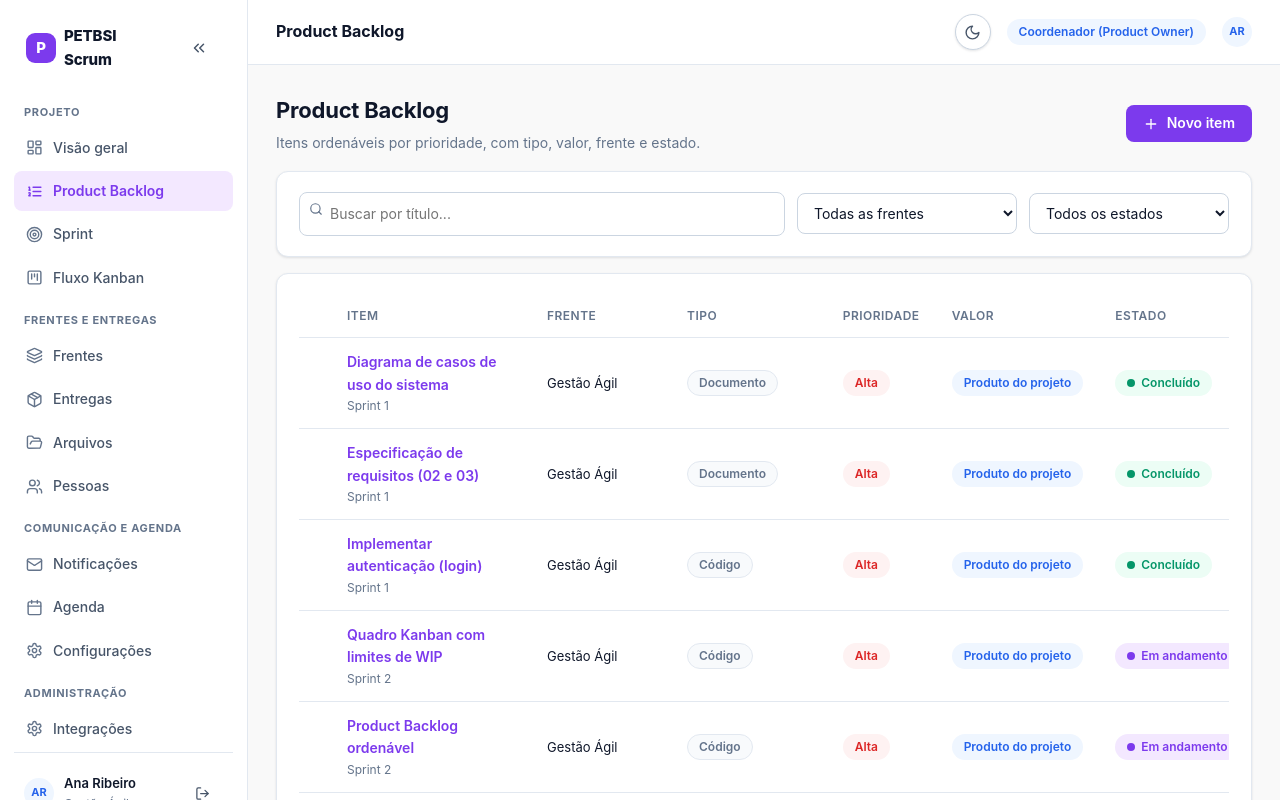
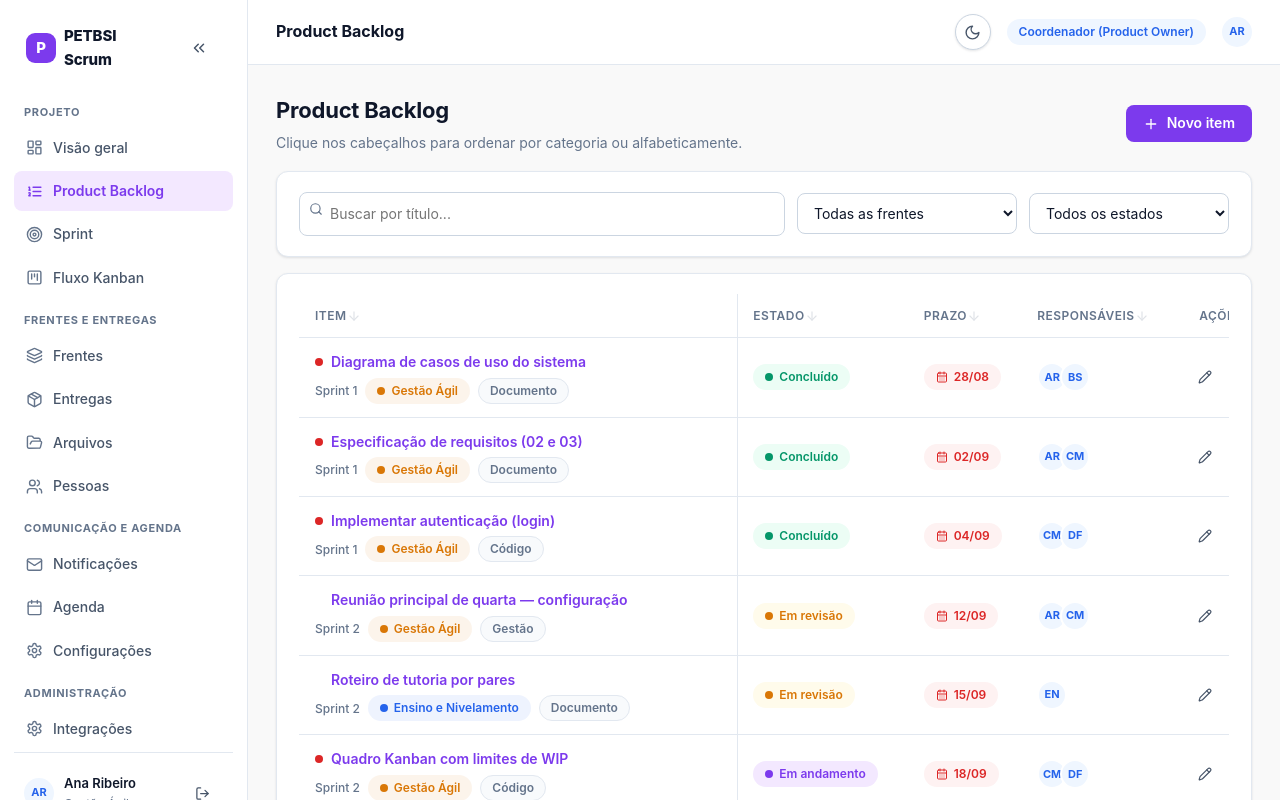
Before and after one commit to LuHenRe/PETBSI-SCRUM, a Next.js app: page /backlog in a window 1280 px wide. Shown: the top 800 px of the page. Built offline with nearby package versions, Linux system fonts and the light colour scheme.

Commit message:
feat: otimizacao de UX na tabela do Product Backlog

```diff
--- a/app/(dashboard)/backlog/page.tsx
+++ b/app/(dashboard)/backlog/page.tsx
@@ -5,9 +5,11 @@ import Link from "next/link";
 import { ArrowDown, ArrowUp, ListOrdered, Pencil, Plus, Search } from "lucide-react";
 import { createBacklogItem, reorderBacklogItem, updateBacklogItem, useAppState } from "@/lib/store";
 import { Button, Card, EmptyState, Select, TextInput } from "@/components/ui";
-import { Assignees, DeadlinePill, FrontBar, PriorityBadge, StatusBadge, TypeBadge, ValueBadge } from "@/components/shared";
+import { Assignees, DeadlinePill, FrontTag, PriorityIcon, StatusBadge, TypeBadge } from "@/components/shared";
 import { ItemFormModal, type ItemDraft } from "@/components/item-form";
 import type { WorkItemStatus } from "@/lib/types";
+
+type SortKey = "title" | "frontId" | "type" | "priority" | "value" | "status" | "deadline" | "assignees" | null;
 
 export default function BacklogPage() {
   const state = useAppState();
@@ -17,9 +19,12 @@ export default function BacklogPage() {
   const [modalOpen, setModalOpen] = useState(false);
   const [editing, setEditing] = useState<string | null>(null);
 
+  const [sortKey, setSortKey] = useState<SortKey>(null);
+  const [sortDesc, setSortDesc] = useState(false);
+
   const editingItem = editing ? state.backlogItems.find((i) => i.id === editing) ?? null : null;
 
-  const items = useMemo(() => {
+  const filteredItems = useMemo(() => {
     return state.backlogItems.filter((item) => {
       if (frontFilter !== "all" && item.frontId !== frontFilter) return false;
       if (statusFilter !== "all" && item.status !== statusFilter) return false;
@@ -27,6 +32,62 @@ export default function BacklogPage() {
       return true;
     });
   }, [state.backlogItems, frontFilter, statusFilter, search]);
+
+  const sortedItems = useMemo(() => {
+    const result = [...filteredItems];
+    if (sortKey === null) {
+      result.sort((a, b) => {
+        const dA = a.deadline ? new Date(a.deadline).getTime() : Infinity;
+        const dB = b.deadline ? new Date(b.deadline).getTime() : Infinity;
+        if (dA !== dB) return dA - dB;
+
+        const pA = { alta: 3, media: 2, baixa: 1 }[a.priority] ?? 0;
+        const pB = { alta: 3, media: 2, baixa: 1 }[b.priority] ?? 0;
+        return pB - pA;
+      });
+    } else {
+      result.sort((a, b) => {
+        let cmp = 0;
+        if (sortKey === "title") {
+          cmp = a.title.localeCompare(b.title);
+        } else if (sortKey === "frontId") {
+          const fA = state.fronts.find((f) => f.id === a.frontId)?.name || "";
+          const fB = state.fronts.find((f) => f.id === b.frontId)?.name || "";
+          cmp = fA.localeCompare(fB);
+        } else if (sortKey === "type") {
+          cmp = a.type.localeCompare(b.type);
+        } else if (sortKey === "priority") {
+          const pA = { alta: 3, media: 2, baixa: 1 }[a.priority] ?? 0;
+          const pB = { alta: 3, media: 2, baixa: 1 }[b.priority] ?? 0;
+          cmp = pB - pA;
+        } else if (sortKey === "value") {
+          const vA = { PQ: 3, M: 2, S: 1 }[a.value] ?? 0;
+          const vB = { PQ: 3, M: 2, S: 1 }[b.value] ?? 0;
+          cmp = vB - vA;
+        } else if (sortKey === "status") {
+          const sA = { backlog: 0, todo: 1, in_progress: 2, review: 3, blocked: 4, done: 5 }[a.status] ?? 0;
+          const sB = { backlog: 0, todo: 1, in_progress: 2, review: 3, blocked: 4, done: 5 }[b.status] ?? 0;
+          cmp = sA - sB;
+        } else if (sortKey === "deadline") {
+          const dA = a.deadline ? new Date(a.deadline).getTime() : Infinity;
+          const dB = b.deadline ? new Date(b.deadline).getTime() : Infinity;
+          cmp = dA - dB;
+
+          if (cmp === 0) {
+            const pA = { alta: 3, media: 2, baixa: 1 }[a.priority] ?? 0;
+            const pB = { alta: 3, media: 2, baixa: 1 }[b.priority] ?? 0;
+            cmp = pB - pA;
+          }
+        } else if (sortKey === "assignees") {
+          const nA = a.assigneeIds.map(id => state.people.find(p => p.id === id)?.name || "").join(", ");
+          const nB = b.assigneeIds.map(id => state.people.find(p => p.id === id)?.name || "").join(", ");
+          cmp = nA.localeCompare(nB);
+        }
+        return sortDesc ? -cmp : cmp;
+      });
+    }
+    return result;
+  }, [filteredItems, sortKey, sortDesc, state.fronts, state.people]);
 
   const handleSave = (draft: ItemDraft) => {
     if (editing) {
@@ -37,12 +98,40 @@ export default function BacklogPage() {
     setEditing(null);
   };
 
+  const SortHeader = ({ label, field, width, className = "" }: { label: string; field: SortKey; width: number; className?: string }) => {
+    const isSorted = sortKey === field;
+    return (
+      <th
+        style={{ minWidth: width, cursor: "pointer", userSelect: "none", transition: "color 0.2s" }}
+        onClick={() => {
+          if (sortKey === field) {
+            if (sortDesc) setSortKey(null);
+            else setSortDesc(true);
+          } else {
+            setSortKey(field);
+            setSortDesc(false);
+          }
+        }}
+        className={`${className} ${isSorted ? "text-primary" : ""}`}
+      >
+        <div className="flex items-center gap-1">
+          {label}
+          {isSorted ? (
+            sortDesc ? <ArrowDown size={14} /> : <ArrowUp size={14} />
+          ) : (
+            <ArrowDown size={14} style={{ opacity: 0.2 }} />
+          )}
+        </div>
+      </th>
+    );
+  };
+
   return (
     <div>
       <div className="flex items-center justify-between wrap gap-3 mb-4">
         <div>
           <h1>Product Backlog</h1>
-          <p className="text-muted mt-1">Itens ordenáveis por prioridade, com tipo, valor, frente e estado.</p>
+          <p className="text-muted mt-1">Clique nos cabeçalhos para ordenar por categoria ou alfabeticamente.</p>
         </div>
         <Button variant="primary" onClick={() => { setEditing(null); setModalOpen(true); }}>
           <Plus size={16} />
@@ -81,7 +170,7 @@ export default function BacklogPage() {
         </div>
       </Card>
 
-      {items.length === 0 ? (
+      {sortedItems.length === 0 ? (
         <Card>
           <EmptyState
             icon={<ListOrdered />}
@@ -100,57 +189,34 @@ export default function BacklogPage() {
             <table className="table" style={{ minWidth: 960 }}>
               <thead>
                 <tr>
-                  <th style={{ width: 6 }}></th>
-                  <th style={{ minWidth: 200 }}>Item</th>
-                  <th style={{ minWidth: 140 }}>Frente</th>
-                  <th style={{ minWidth: 90 }}>Tipo</th>
-                  <th style={{ minWidth: 90 }}>Prioridade</th>
-                  <th style={{ minWidth: 70 }}>Valor</th>
-                  <th style={{ minWidth: 110 }}>Estado</th>
-                  <th style={{ minWidth: 150 }}>Prazo</th>
-                  <th style={{ minWidth: 110 }}>Responsáveis</th>
+                  <SortHeader label="Item" field="title" width={350} className="sticky-col" />
+                  <SortHeader label="Estado" field="status" width={110} />
+                  <SortHeader label="Prazo" field="deadline" width={100} />
+                  <SortHeader label="Responsáveis" field="assignees" width={110} />
                   <th style={{ width: 90, textAlign: "right" }}>Ações</th>
                 </tr>
               </thead>
               <tbody>
-                {items.map((item, index) => (
+                {sortedItems.map((item) => (
                   <tr key={item.id}>
-                    <td><FrontBar frontId={item.frontId} state={state} /></td>
-                    <td>
-                      <Link href={`/itens/${item.id}`} style={{ fontWeight: 600 }}>{item.title}</Link>
-                      {item.sprintId && (
-                        <div className="text-xs text-muted">{state.sprints.find((s) => s.id === item.sprintId)?.name}</div>
-                      )}
+                    <td className="sticky-col">
+                      <div className="flex items-center gap-2 mb-1">
+                        <PriorityIcon priority={item.priority} />
+                        <Link href={`/itens/${item.id}`} style={{ fontWeight: 600 }}>{item.title}</Link>
+                      </div>
+                      <div className="flex items-center gap-2 text-xs text-muted wrap" style={{ marginTop: 4 }}>
+                        {item.sprintId && (
+                          <span style={{ fontWeight: 500 }}>{state.sprints.find((s) => s.id === item.sprintId)?.name}</span>
+                        )}
+                        <FrontTag front={state.fronts.find((f) => f.id === item.frontId)} />
+                        <TypeBadge type={item.type} />
+                      </div>
                     </td>
-                    <td>
-                      <span className="text-sm">{state.fronts.find((f) => f.id === item.frontId)?.name}</span>
-                    </td>
-                    <td><TypeBadge type={item.type} /></td>
-                    <td><PriorityBadge priority={item.priority} /></td>
-                    <td><ValueBadge value={item.value} /></td>
                     <td><StatusBadge status={item.status} /></td>
                     <td><DeadlinePill deadline={item.deadline} /></td>
                     <td><Assignees item={item} state={state} /></td>
                     <td>
-                      <div className="flex gap-2">
-                        <Button
-                          size="sm"
-                          variant="ghost"
-                          aria-label="Mover para cima"
-                          disabled={index === 0}
-                          onClick={() => reorderBacklogItem(item.id, -1)}
-                        >
-                          <ArrowUp size={14} />
-                        </Button>
-                        <Button
-                          size="sm"
-                          variant="ghost"
-                          aria-label="Mover para baixo"
-                          disabled={index === items.length - 1}
-                          onClick={() => reorderBacklogItem(item.id, 1)}
-                        >
-                          <ArrowDown size={14} />
-                        </Button>
+                      <div className="flex gap-2 justify-end">
                         <Button
                           size="sm"
                           variant="ghost"
--- a/app/globals.css
+++ b/app/globals.css
@@ -1473,3 +1473,17 @@ html[data-theme="dark"] .login-page {
     width: min(290px, 85vw);
   }
 }
+.sticky-col {
+  position: sticky;
+  left: 0;
+  background-color: var(--surface);
+  z-index: 10;
+}
+.sticky-col::after {
+  content: '';
+  position: absolute;
+  top: 0;
+  right: -1px;
+  bottom: 0;
+  border-right: 1px solid var(--border);
+}
--- a/src/components/shared.tsx
+++ b/src/components/shared.tsx
@@ -31,6 +31,18 @@ export function PriorityBadge({ priority }: { priority: BacklogPriority }) {
   return <Badge tone={PRIORITY_TONE[priority]}>{PRIORITY_LABEL[priority]}</Badge>;
 }
 
+export function PriorityIcon({ priority }: { priority: BacklogPriority }) {
+  const color = priority === "alta" ? "var(--danger)" : priority === "media" ? "var(--warn)" : "var(--info)";
+  return (
+    <span
+      className="dot"
+      style={{ background: color, flexShrink: 0 }}
+      title={`Prioridade: ${PRIORITY_LABEL[priority]}`}
+      aria-hidden
+    />
+  );
+}
+
 export function ValueBadge({ value }: { value: BacklogItem["value"] }) {
   const tone = value === "PQ" ? "info" : value === "M" ? "warn" : "muted";
   return <Badge tone={tone}>{VALUE_LABEL[value]}</Badge>;
@@ -55,11 +67,15 @@ export function FrontTag({ front, truncate }: { front: Front | null | undefined;
 
 export function DeadlinePill({ deadline }: { deadline: string | null }) {
   if (!deadline) return null;
+  const parts = deadline.split("-");
+  const compact = parts.length === 3 ? `${parts[2]}/${parts[1]}` : deadline;
   return (
-    <Badge tone={deadlineTone(deadline) as "ok" | "warn" | "danger"}>
-      <CalendarDays size={12} aria-hidden />
-      {deadlineLabel(deadline)}
-    </Badge>
+    <span title={deadlineLabel(deadline)}>
+      <Badge tone={deadlineTone(deadline) as "ok" | "warn" | "danger"}>
+        <CalendarDays size={12} aria-hidden />
+        {compact}
+      </Badge>
+    </span>
   );
 }
 
```
Also changed, not shown: 1 other file (tests, documents, lock files or other folders).
